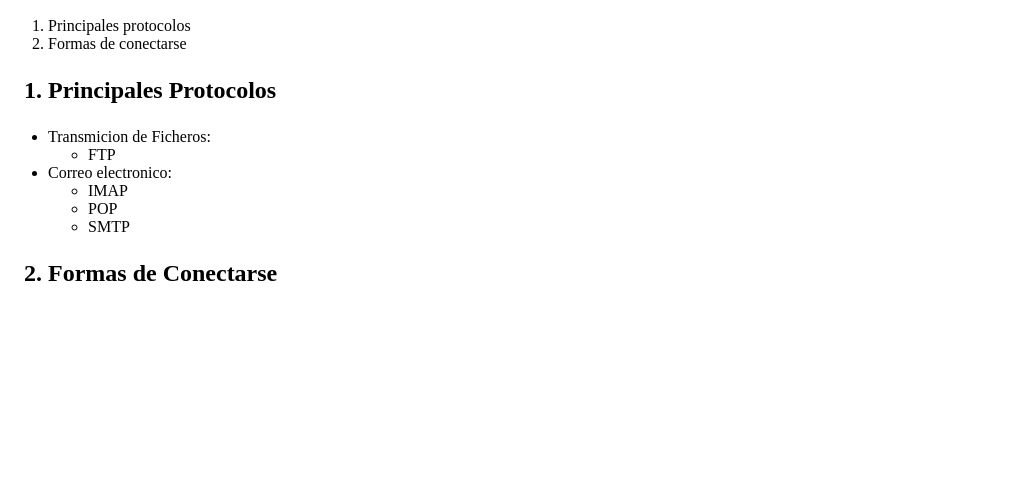
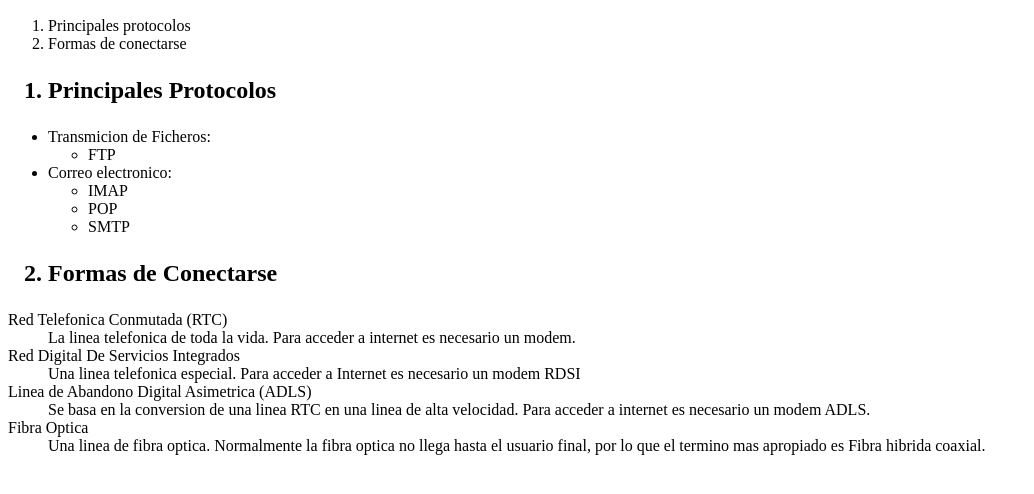
Before and after one commit to SalvadorRB/Entrega1, a plain HTML site: page ejercicio2.html in a window 1280 px wide. Shown: the part 110-604 px from the top of the page, without its empty margins (0-1034 px from the left). Drawn offline with Linux system fonts and the light colour scheme.

Commit message:
ejercicio 2

```diff
--- a/ejercicio2.html
+++ b/ejercicio2.html
@@ -4,7 +4,7 @@
     <meta charset="UTF-8">
     <meta http-equiv="X-UA-Compatible" content="IE=edge">
     <meta name="viewport" content="width=device-width, initial-scale=1.0">
-    <title>Document</title>
+    <title>Protocolo de Internet</title>
 </head>
 <body>
         <h1>Internet</h1>
@@ -27,6 +27,16 @@
         <h2>
             <ol><li value="2">Formas de Conectarse</li></ol>
         </h2>
+            <dl>  <dt>Red Telefonica Conmutada (RTC)</dt>
+                <dd>La linea telefonica de toda la vida. Para acceder a internet es necesario un modem.</dd>
+                <dt>Red Digital De Servicios Integrados</dt>
+                <dd>Una linea telefonica especial. Para acceder a Internet es necesario un modem RDSI</dd>
+                <dt>Linea de Abandono Digital Asimetrica (ADLS)</dt>
+                <dd>Se basa en la conversion de una linea RTC en una linea de alta velocidad. Para acceder a internet es necesario un modem ADLS.</dd>
+                <dt>Fibra Optica</dt>
+                <dd>Una linea de fibra optica. Normalmente la fibra optica no llega hasta el usuario final, por lo que el termino mas apropiado es Fibra hibrida coaxial.</dd>
+
+
      </body>
 </body>
 </html>
```
